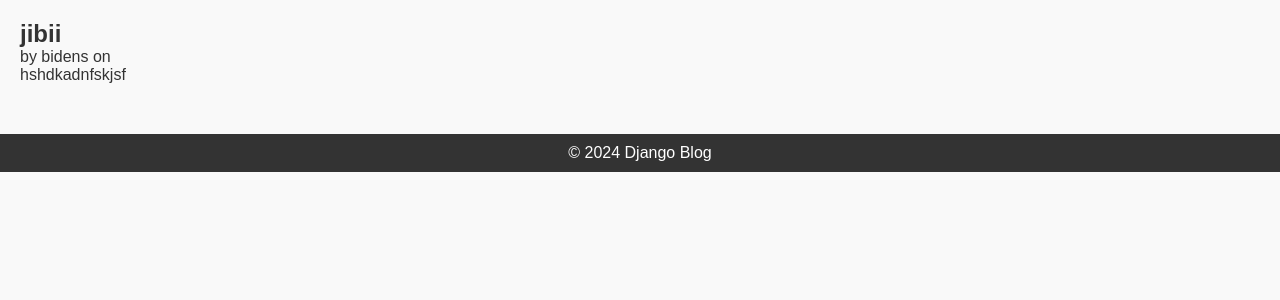
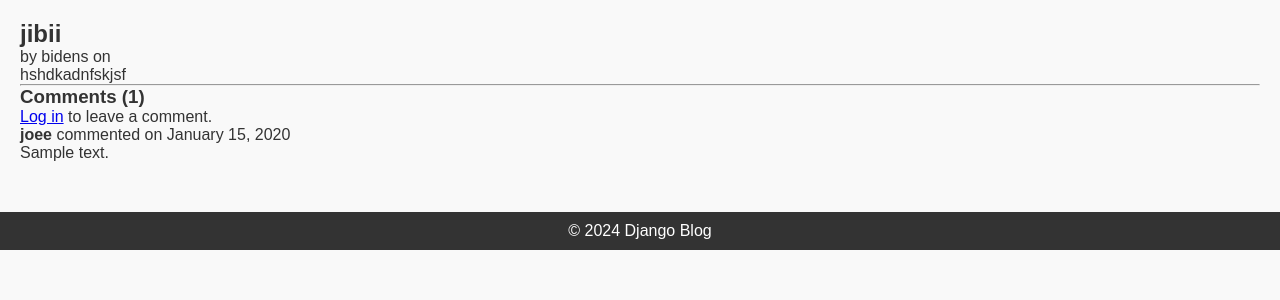
Before and after one commit to joelmutiso/Alx_DjangoLearnLab, a Django app: page /post/1/ in a window 1280 px wide. Shown: the part 41-341 px from the top of the page. Run offline with Django 5.2, Linux system fonts and the light colour scheme; data comes from the database, SQL or seed files in the repository; both versions use the stored data as it was after the commit; tables that the repository leaves empty hold one stand-in row (values such as "Sample post").

Commit message:
Add a comprehensive comment system to posts

```diff
--- a/django_blog/blog/forms.py
+++ b/django_blog/blog/forms.py
@@ -1,6 +1,6 @@
 from django import forms
 from django.contrib.auth.models import User
-from .models import Post
+from .models import Post, Comment
 
 class UserUpdateForm(forms.ModelForm):
     """
@@ -19,3 +19,11 @@ class PostForm(forms.ModelForm):
     class Meta:
         model = Post
         fields = ['title', 'content']
+
+class CommentForm(forms.ModelForm):
+    """
+    Form for creating and updating a comment.
+    """
+    class Meta:
+        model = Comment
+        fields = ['content']
--- a/django_blog/blog/models.py
+++ b/django_blog/blog/models.py
@@ -1,6 +1,7 @@
 from django.db import models
 from django.contrib.auth.models import User
 from django.urls import reverse
+from django.utils import timezone
 
 class Post(models.Model):
     title = models.CharField(max_length=200)
@@ -14,3 +15,19 @@ class Post(models.Model):
     def get_absolute_url(self):
         """Returns the URL to the detail page for this post."""
         return reverse('post-detail', kwargs={'pk': self.pk})
+
+class Comment(models.Model):
+    """
+    Represents a comment on a blog post.
+    """
+    post = models.ForeignKey(Post, on_delete=models.CASCADE, related_name='comments')
+    author = models.ForeignKey(User, on_delete=models.CASCADE)
+    content = models.TextField()
+    created_at = models.DateTimeField(auto_now_add=True)
+    updated_at = models.DateTimeField(auto_now=True)
+
+    class Meta:
+        ordering = ['-created_at']
+
+    def __str__(self):
+        return f'Comment by {self.author} on {self.post}'
--- a/django_blog/blog/templates/blog/post_detail.html
+++ b/django_blog/blog/templates/blog/post_detail.html
@@ -17,5 +17,44 @@
                 </div>
             {% endif %}
         </article>
+
+        <hr>
+
+        <div class="comments-section">
+            <h3>Comments ({{ object.comments.count }})</h3>
+            {% if user.is_authenticated %}
+                <div class="comment-form-container">
+                    <form method="post" action="{% url 'add-comment' object.pk %}">
+                        {% csrf_token %}
+                        {{ comment_form.as_p }}
+                        <button type="submit" class="btn">Add Comment</button>
+                    </form>
+                </div>
+            {% else %}
+                <p><a href="{% url 'login' %}">Log in</a> to leave a comment.</p>
+            {% endif %}
+
+            <div class="comment-list">
+                {% for comment in object.comments.all %}
+                    <div class="comment-item">
+                        <p class="comment-meta">
+                            <strong>{{ comment.author.username }}</strong> commented on {{ comment.created_at|date:"F d, Y" }}
+                        </p>
+                        <p>{{ comment.content }}</p>
+                        {% if comment.author == user %}
+                            <div class="comment-actions">
+                                <a href="{% url 'edit-comment' comment.pk %}" class="btn">Edit</a>
+                                <form method="post" action="{% url 'delete-comment' comment.pk %}" style="display:inline;">
+                                    {% csrf_token %}
+                                    <button type="submit" class="btn btn-delete">Delete</button>
+                                </form>
+                            </div>
+                        {% endif %}
+                    </div>
+                {% empty %}
+                    <p>No comments yet. Be the first to comment!</p>
+                {% endfor %}
+            </div>
+        </div>
     </div>
 {% endblock %}
--- a/django_blog/blog/urls.py
+++ b/django_blog/blog/urls.py
@@ -17,6 +17,11 @@ urlpatterns = [
     path('post/<int:pk>/update/', PostUpdateView.as_view(), name='post-update'),
     path('post/<int:pk>/delete/', PostDeleteView.as_view(), name='post-delete'),
 
+    # Comment URLs
+    path('post/<int:pk>/comment/', views.add_comment_to_post, name='add-comment'),
+    path('comment/<int:pk>/edit/', views.edit_comment, name='edit-comment'),
+    path('comment/<int:pk>/delete/', views.delete_comment, name='delete-comment'),
+
     # User authentication paths
     path('register/', views.register_view, name='register'),
     path('profile/', views.profile_view, name='profile'),
--- a/django_blog/blog/views.py
+++ b/django_blog/blog/views.py
@@ -1,9 +1,9 @@
-from django.shortcuts import render, redirect
+from django.shortcuts import render, redirect, get_object_or_404
 from django.contrib.auth.forms import UserCreationForm
 from django.contrib.auth import login, logout, authenticate
 from django.contrib.auth.decorators import login_required
-from .forms import PostForm, UserUpdateForm
-from .models import Post
+from .forms import PostForm, UserUpdateForm, CommentForm
+from .models import Post, Comment
 from django.views.generic import (
     ListView,
     DetailView,
@@ -12,6 +12,8 @@ from django.views.generic import (
     DeleteView
 )
 from django.contrib.auth.mixins import LoginRequiredMixin, UserPassesTestMixin
+from django.urls import reverse_lazy
+from django.http import HttpResponseForbidden
 
 class PostListView(ListView):
     """
@@ -25,67 +27,103 @@ class PostListView(ListView):
 
 class PostDetailView(DetailView):
     """
-    Displays a single blog post in detail.
+    Displays a single blog post in detail along with its comments and a comment form.
     """
     model = Post
     template_name = 'blog/post_detail.html'
 
+    def get_context_data(self, **kwargs):
+        """Adds the comment form and comments to the context."""
+        context = super().get_context_data(**kwargs)
+        context['comment_form'] = CommentForm()
+        return context
+
+# Allows authenticated users to create a new post
 class PostCreateView(LoginRequiredMixin, CreateView):
-    """
-    Allows a logged-in user to create a new blog post.
-    """
     model = Post
     form_class = PostForm
     template_name = 'blog/post_form.html'
-    success_url = '/'
+    success_url = reverse_lazy('post-list')
 
     def form_valid(self, form):
-        """Sets the author of the post to the current logged-in user."""
         form.instance.author = self.request.user
         return super().form_valid(form)
 
 class PostUpdateView(LoginRequiredMixin, UserPassesTestMixin, UpdateView):
-    """
-    Allows a logged-in user to update their own blog post.
-    Requires that the user is the author of the post.
-    """
     model = Post
     form_class = PostForm
     template_name = 'blog/post_form.html'
 
     def form_valid(self, form):
-        """Sets the author of the post to the current logged-in user."""
         form.instance.author = self.request.user
         return super().form_valid(form)
 
     def test_func(self):
-        """Ensures that only the author can update the post."""
         post = self.get_object()
-        if self.request.user == post.author:
-            return True
-        return False
+        return self.request.user == post.author
 
 class PostDeleteView(LoginRequiredMixin, UserPassesTestMixin, DeleteView):
-    """
-    Allows a logged-in user to delete their own blog post.
-    Requires that the user is the author of the post.
-    """
     model = Post
     template_name = 'blog/post_confirm_delete.html'
-    success_url = '/'
+    success_url = reverse_lazy('post-list')
 
     def test_func(self):
-        """Ensures that only the author can delete the post."""
         post = self.get_object()
-        if self.request.user == post.author:
-            return True
-        return False
+        return self.request.user == post.author
 
-# The following functions are still needed for authentication
+@login_required
+def add_comment_to_post(request, pk):
+    """
+    Handles adding a new comment to a specific post.
+    """
+    post = get_object_or_404(Post, pk=pk)
+    if request.method == "POST":
+        form = CommentForm(request.POST)
+        if form.is_valid():
+            comment = form.save(commit=False)
+            comment.post = post
+            comment.author = request.user
+            comment.save()
+            return redirect('post-detail', pk=post.pk)
+    return redirect('post-detail', pk=post.pk)
+
+@login_required
+def edit_comment(request, pk):
+    """
+    Allows a user to edit their own comment.
+    """
+    comment = get_object_or_404(Comment, pk=pk)
+    if request.user != comment.author:
+        return HttpResponseForbidden("You are not allowed to edit this comment.")
+
+    if request.method == "POST":
+        form = CommentForm(request.POST, instance=comment)
+        if form.is_valid():
+            form.save()
+            return redirect('post-detail', pk=comment.post.pk)
+    else:
+        form = CommentForm(instance=comment)
+
+    return render(request, 'blog/comment_form.html', {'form': form})
+
+@login_required
+def delete_comment(request, pk):
+    """
+    Allows a user to delete their own comment.
+    """
+    comment = get_object_or_404(Comment, pk=pk)
+    if request.user != comment.author:
+        return HttpResponseForbidden("You are not allowed to delete this comment.")
+
+    if request.method == "POST":
+        comment.delete()
+        return redirect('post-detail', pk=comment.post.pk)
+
+    return render(request, 'blog/comment_confirm_delete.html', {'comment': comment})
+
+
 def register_view(request):
-    """
-    Handles user registration.
-    """
+    """Handles user registration."""
     if request.method == 'POST':
         form = UserCreationForm(request.POST)
         if form.is_valid():
@@ -98,16 +136,12 @@ def register_view(request):
 
 @login_required
 def profile_view(request):
-    """
-    Handles the user profile page.
-    """
+    """Handles the user profile page."""
     return render(request, 'blog/profile.html')
 
 @login_required
 def edit_profile_view(request):
-    """
-    Handles viewing and editing the user's profile.
-    """
+    """Handles viewing and editing the user's profile."""
     if request.method == 'POST':
         form = UserUpdateForm(request.POST, instance=request.user)
         if form.is_valid():
```
Also changed, not shown: django_blog/blog/templates/blog/comment_confirm_delete.html (added, +13 -0 lines), django_blog/blog/templates/blog/comment_form.html (added, +12 -0 lines), django_blog/blog/migrations/0002_comment.py (added), django_blog/db.sqlite3.
